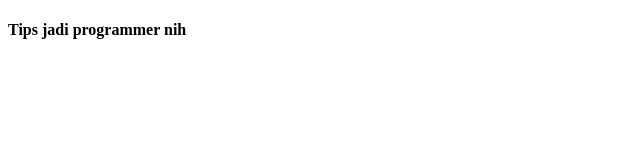
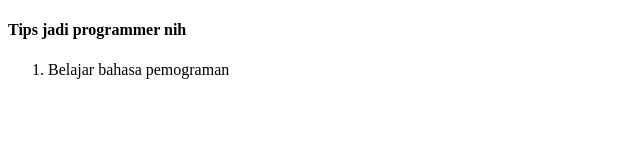
Before and after one commit to stefkwan/gitflow-practice, a plain HTML site: page index.html in a window 1280 px wide. Shown: the whole page, without its empty margins (0-640 px from the left). Drawn offline with Linux system fonts and the light colour scheme.

Commit message:
fitur1 step 1

```diff
--- a/index.html
+++ b/index.html
@@ -6,6 +6,7 @@
 <body>
 	<h4>Tips jadi programmer nih</h4>
 	<ol>
+		<li>Belajar bahasa pemograman</li>
 	</ol>
 </body>
 </html>
```
